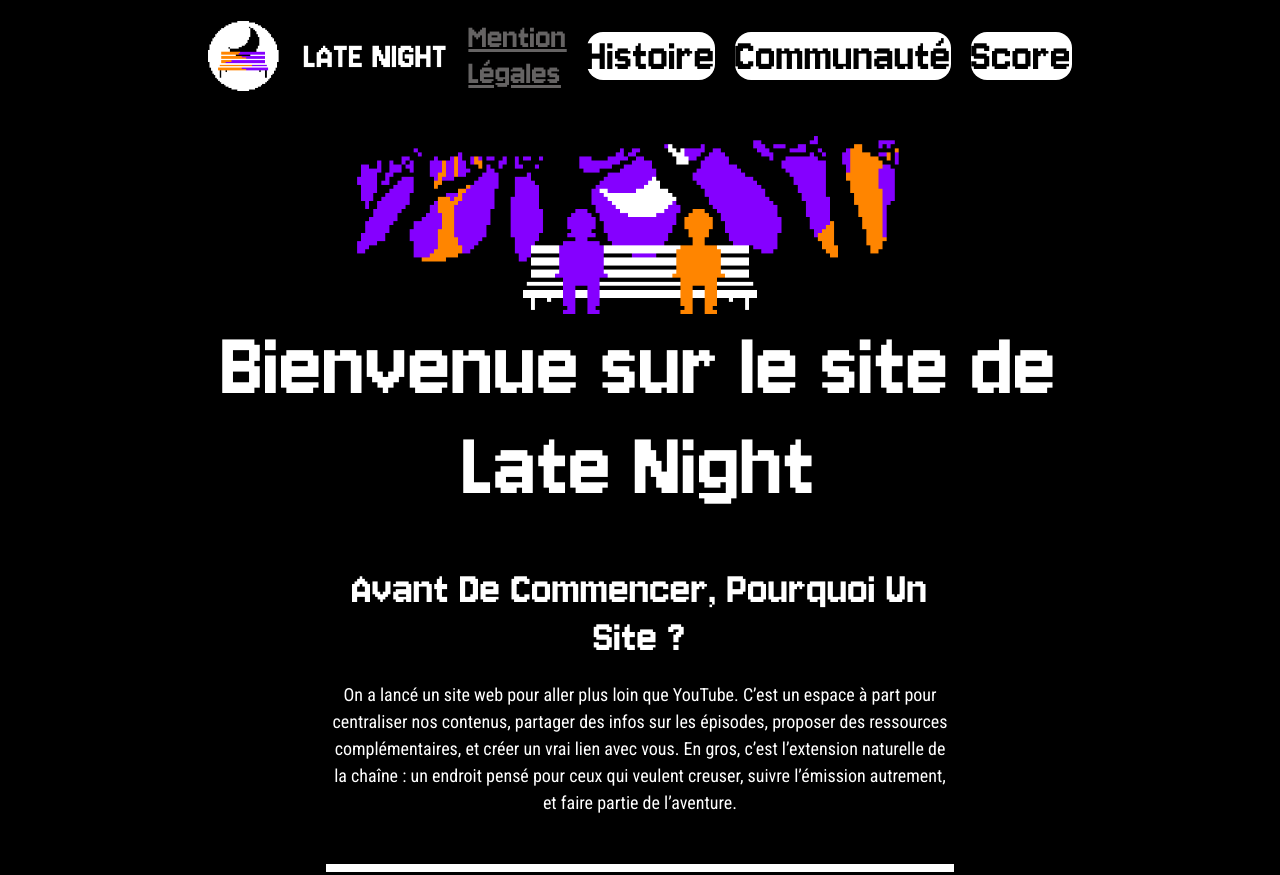
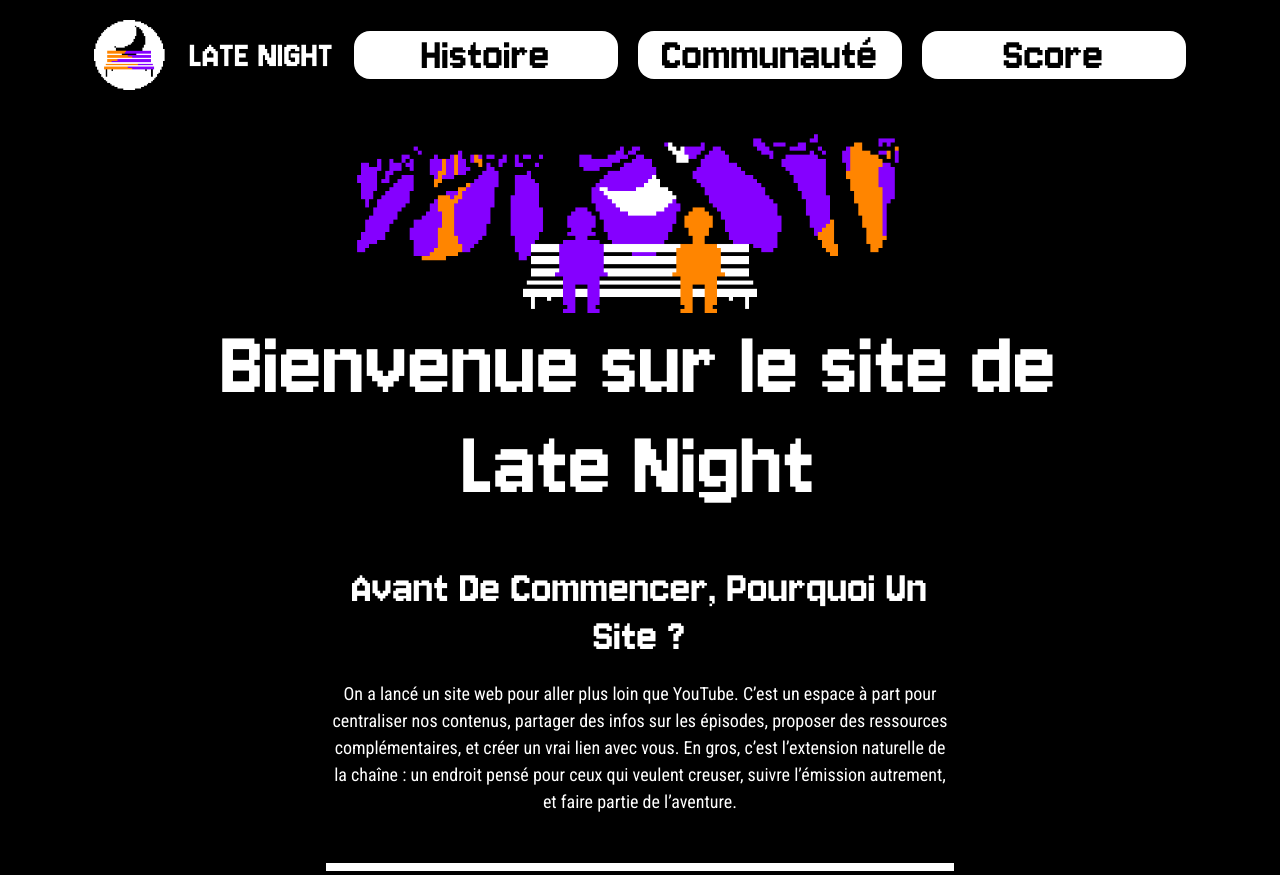
Before and after one commit to Lotredebz/Late-Night, a plain HTML site: page index.html in a window 1280 px wide. Shown: the top 875 px of the page. Drawn offline with Linux system fonts and the light colour scheme.

Commit message:
remove "mention légale" du header + modif header

```diff
--- a/css/style.css
+++ b/css/style.css
@@ -57,7 +57,7 @@ p{
 
 header{
     display: flex;
-    padding: 1.25rem 16rem;
+    padding: 1.25rem;
     align-items: center;
     justify-content: center;
     gap: 1.25rem;
@@ -100,18 +100,6 @@ header{
     max-width: 15rem;
     align-items: center;
 }
-.style__btn__1{
-    width: 16.5rem;
-    display: flex;
-    justify-content: center;
-    align-items: center;
-    font-size: 36px;
-    font-family: "Jersey10";
-    text-decoration-line: underline;
-    color: #656363;
-    text-transform: capitalize;
-    background-color: #000000;
-}
 .style__btn__2{
     width: 16.5rem;
     display: flex;
@@ -129,16 +117,6 @@ header{
 
 .style__btn__2:hover{
     cursor: pointer;
-}
-
-.btn__1{
-    font-size: 36px;
-    font-family: "Jersey10";
-    text-decoration-line: underline;
-    color: #656363;
-    text-transform: capitalize;
-    background-color: #000000;
-    border: none;
 }
 
 .btn__2 {
--- a/index.html
+++ b/index.html
@@ -11,7 +11,6 @@
 <body>
     <header>
         <a class="nohov" href=""><img src="./assets/img/logo-late-night-white-echlonage.png" alt="Late-Night logo " class="logo"></a>
-        <a href="" class="style__btn__1">Mention Légales</a>
         <a href="" class="style__btn__2">Histoire</a>
         <a href="./communnity.html  " class="style__btn__2">Communauté</a>
         <a href="" class="style__btn__2">Score</a>
```
Also changed, not shown: communnity.html (+0 -1 lines).
